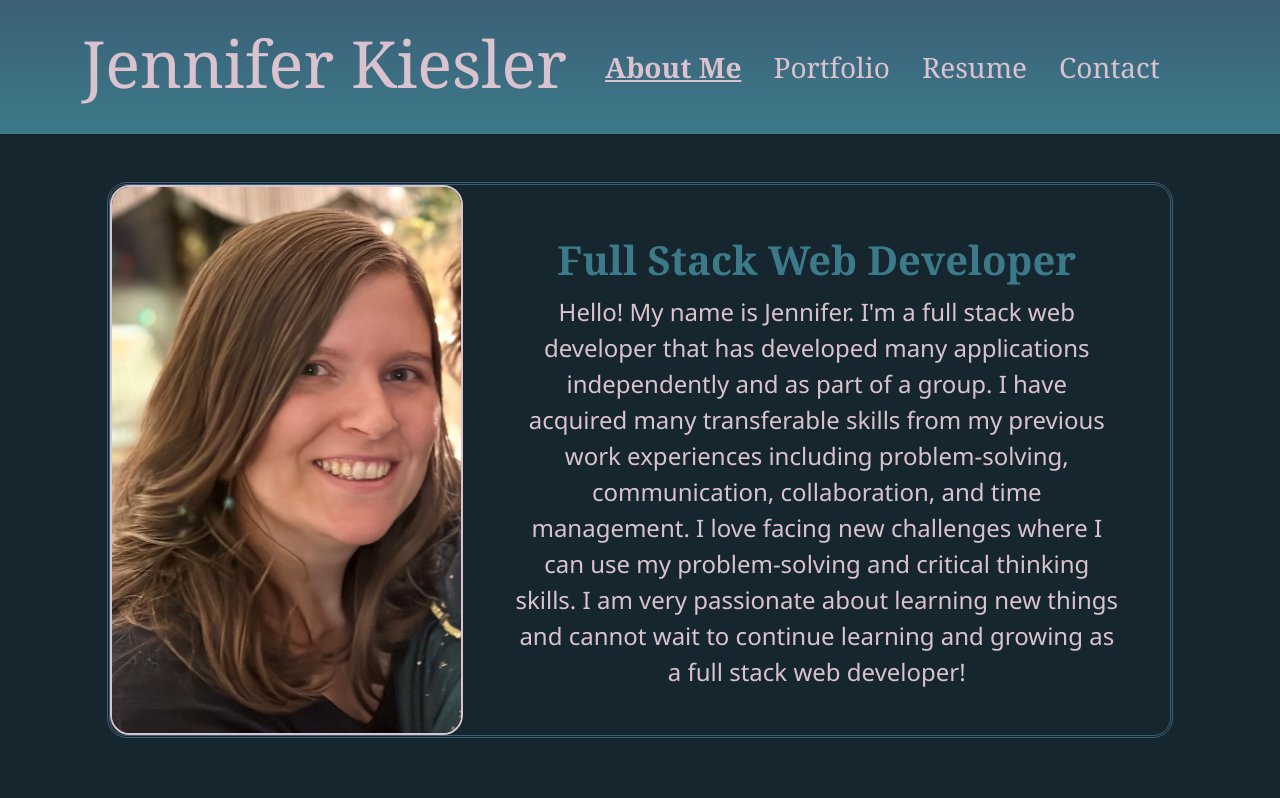
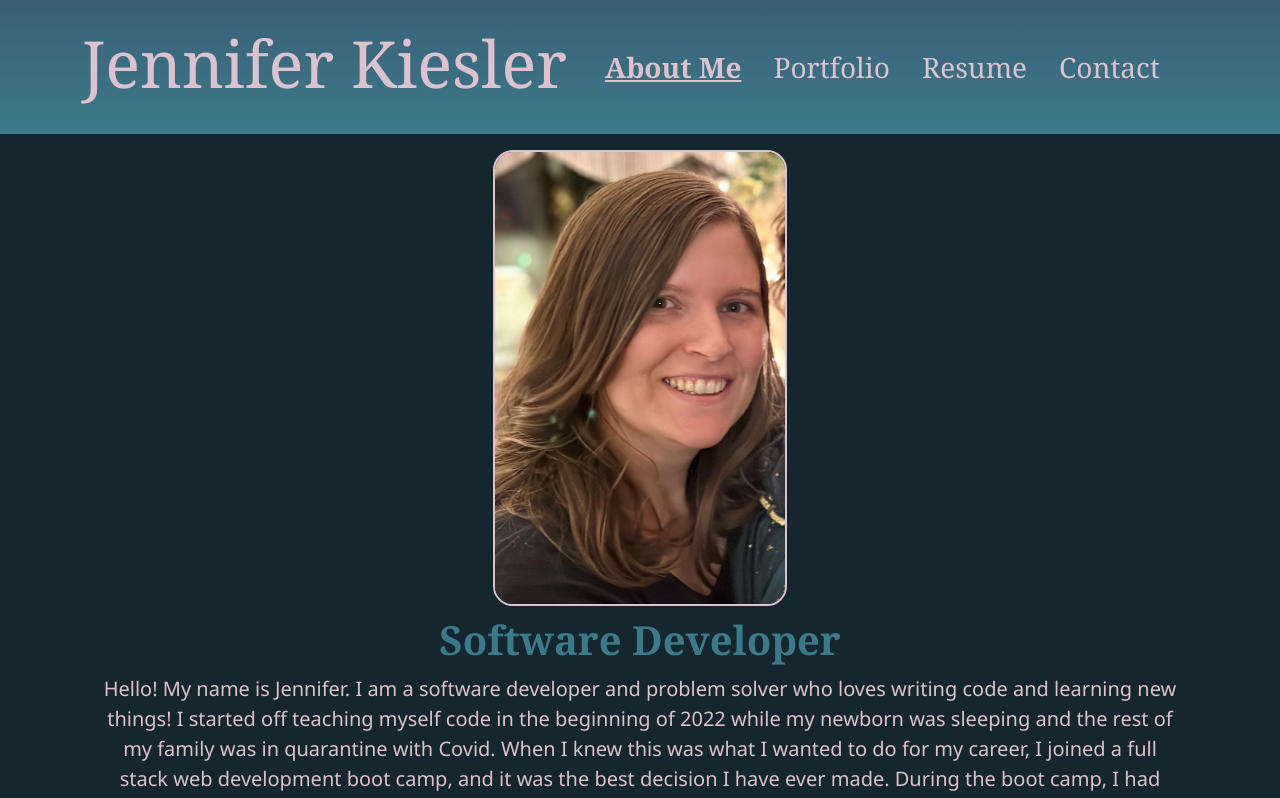
Before and after one commit to JenniferKiesler/kiesler-react-portfolio, a React (Create React App) app: page / in a window 1280 px wide. Shown: the top 798 px of the page. Built offline with nearby package versions, Linux system fonts and the light colour scheme.

Commit message:
edits about me

```diff
--- a/src/App.css
+++ b/src/App.css
@@ -51,13 +51,7 @@ nav {
   border: 2px solid var(--fontColor);
 }
 
-#title-about {
-  border: 3px double var(--navbarColor1);
-  border-radius: 20px;
-}
-
 #my-title {
-  font-size: 40px;
   color: var(--navbarColor2);
   font-weight: 900;
   margin-bottom: 10px;
--- a/src/components/Footer.js
+++ b/src/components/Footer.js
@@ -1,7 +1,7 @@
 const Footer = props => {
   return (
-    <footer className="mt-5">
-      <div className="d-flex justify-content-center flex-wrap mt-3 pb-1">
+    <footer className="">
+      <div className="d-flex justify-content-center flex-wrap pb-1">
         <a className="mt-3 mx-3" href="https://github.com/JenniferKiesler" target="_blank" rel="noreferrer">
           <i className="bi bi-github m-3 fs-2"></i>
         </a>
--- a/src/pages/about.js
+++ b/src/pages/about.js
@@ -3,12 +3,16 @@ import ImgOfMe from '../images/myself.jpeg'
 const AboutMePage = props => {
   return (
     <>
-      <div className="row g-0 d-flex align-items-center justify-content-center text-center mt-5">
-        <div id="title-about" className="col-10 col-xxl-9 d-flex align-items-center justify-content-center text-center flex-wrap p-0">
-            <img src={ImgOfMe} id="myself" className="img-fluid col-8 col-sm-6 col-md-5 col-lg-5 col-xl-4 col-xxl-3" alt="myself"/>
-          <div className="col-lg-7 col-xl-7 col-xxl-9 mx-auto px-2">
-            <h5 id="my-title" className='fs-1'>Full Stack Web Developer</h5>
-            <p id="about-me" className='fs-4 m-0 pb-1'>Hello! My name is Jennifer. I'm a full stack web developer that has developed many applications independently and as part of a group. I have acquired many transferable skills from my previous work experiences including problem-solving, communication, collaboration, and time management. I love facing new challenges where I can use my problem-solving and critical thinking skills. I am very passionate about learning new things and cannot wait to continue learning and growing as a full stack web developer!</p>
+      <div className="d-flex align-items-center justify-content-center text-center mt-3">
+        <div id="title-about" className="col-11 col-xxl-9 align-items-center justify-content-center text-center flex-wrap">
+            <img src={ImgOfMe} id="myself" className="img-fluid col-7 col-sm-5 col-md-4 col-lg-4 col-xl-3 col-xxl-3" alt="myself"/>
+          <div className="col-11 col-xxl-12 m-auto">
+            <h5 id="my-title" className='fs-1'>Software Developer</h5>
+            <p id="about-me" className='fs-5 m-0 pb-1'>Hello! My name is Jennifer. I am a software developer and problem solver who loves writing code and learning new things! I started off teaching myself code in the beginning of 2022 while my newborn was sleeping and the rest of my family was in quarantine with Covid. When I knew this was what I wanted to do for my career, I joined a full stack web development boot camp, and it was the best decision I have ever made. During the boot camp, I had the opportunity to work with other developers. Whether it was leading the group or contributing as a team member, I really enjoyed working and collaborating with other developers.
+            <br></br>
+            <br></br>
+            I have learned a lot about myself and what I can accomplish when I put my mind to something. I put 110% into everything I do. I love problem solving and taking on new challenges. My background in education has given me the ability to adapt quickly and solve complex problems. I enjoy taking on difficult challenges because it helps me continue to learn and grow as a developer. With my passion for problem solving and my ability to adapt quickly, I will be able to handle any new challenges I will face in coding. I am a quick learner and am eager to continue growing as a software developer!
+            </p>
           </div>
         </div>
       </div>
```
